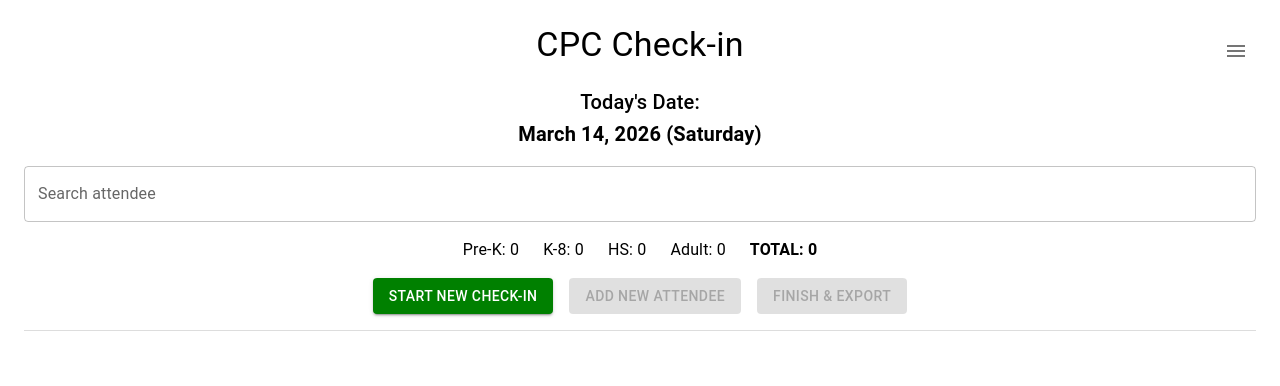
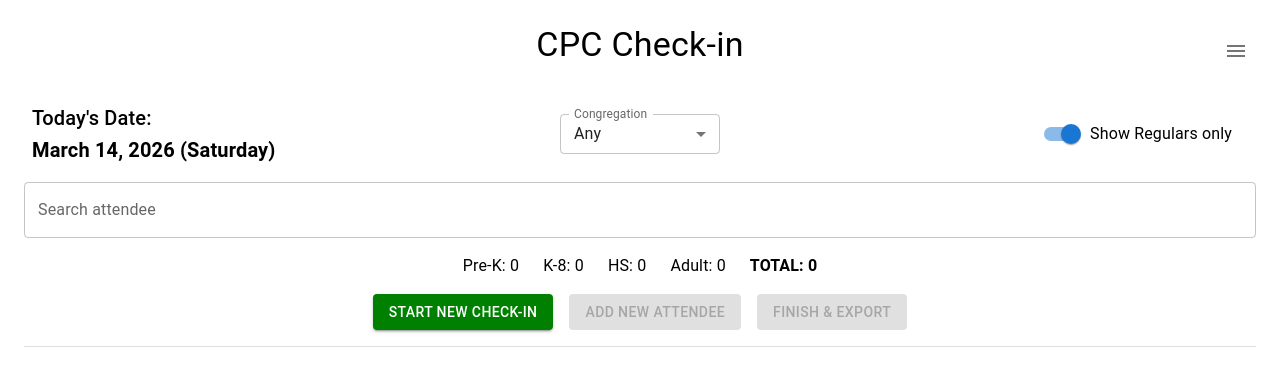
Before and after one commit to cpc-va/checkin, a React (Vite) app: page / in a window 1280 px wide. Shown: the top 386 px of the page. Built offline with nearby package versions, Linux system fonts and the light colour scheme.

Commit message:
Added congregation filter and Show Regular Only toggle

```diff
--- a/src/App.tsx
+++ b/src/App.tsx
@@ -21,6 +21,8 @@ import {
   InputAdornment,
   IconButton,
   Menu,
+  FormControlLabel,
+  Switch,
 } from "@mui/material";
 
 import CheckCircleIcon from "@mui/icons-material/CheckCircle";
@@ -41,8 +43,13 @@ type Attendee = {
   zip?: string;
   category: string;
   language?: string;
+  congregation?: string;
+  active?: string;
+  member?: string;
+  memberSince?: string;
   givingUnit: string;
   displaySequence?: number;
+  group?: string;
   notes?: string;
   dateAdded?: string;
   dateUpdated?: string;
@@ -62,8 +69,13 @@ type AttendeeCSV = {
   ZIP?: string;
   Category: string;
   "Primary Language"?: string;
+  Congregation?: string;
+  "Active?"?: string;
+  "Member?"?: string;
+  "Member Since"?: string;
   "Giving Unit"?: string;
   "Display Sequence"?: string;
+  Group?: string;
   Notes?: string;
   "Date Added"?: string;
   "Date Updated"?: string;
@@ -73,6 +85,21 @@ function App() {
   const [attendees, setAttendees] = useState<Attendee[]>([]);
   const [checked, setChecked] = useState<Record<string, boolean>>({});
   const [search, setSearch] = useState("");
+  const [congregationFilter, setCongregationFilter] = useState<string>(() => {
+    return localStorage.getItem("congregationFilter") || "Any";
+  });
+  const [showRegularsOnly, setShowRegularsOnly] = useState<boolean>(() => {
+    const saved = localStorage.getItem("showRegularsOnly");
+    return saved !== null ? saved === "true" : true;
+  });
+
+  useEffect(() => {
+    localStorage.setItem("congregationFilter", congregationFilter);
+  }, [congregationFilter]);
+
+  useEffect(() => {
+    localStorage.setItem("showRegularsOnly", String(showRegularsOnly));
+  }, [showRegularsOnly]);
 
   const [addOpen, setAddOpen] = useState(false);
   const [aboutOpen, setAboutOpen] = useState(false);
@@ -199,6 +226,8 @@ function App() {
         // No checked attendees, just clear
         setChecked({});
         localStorage.setItem("checkins", JSON.stringify({}));
+        setCongregationFilter("Any");
+        setShowRegularsOnly(true);
       }
     }
   }
@@ -206,6 +235,8 @@ function App() {
   function confirmClearCheckins() {
     setChecked({});
     localStorage.setItem("checkins", JSON.stringify({}));
+    setCongregationFilter("Any");
+    setShowRegularsOnly(true);
     setConfirmClearOpen(false);
   }
 
@@ -231,10 +262,15 @@ function App() {
           zip: row["ZIP"],
           category: row["Category"],
           language: row["Primary Language"],
+          congregation: row["Congregation"],
+          active: row["Active?"],
+          member: row["Member?"],
+          memberSince: row["Member Since"],
           givingUnit: row["Giving Unit"] ?? row["Display Name"],
           displaySequence: row["Display Sequence"]
             ? parseInt(row["Display Sequence"], 10)
             : undefined,
+          group: row["Group"],
           notes: row["Notes"],
           dateAdded: row["Date Added"],
           dateUpdated: row["Date Updated"],
@@ -268,7 +304,28 @@ function App() {
     });
   }
 
-  const filtered = attendees.filter((a) => {
+  const baseFiltered = attendees.filter((a) => {
+    // Always filter out Active? = "D"
+    const act = (a.active || "").trim().toUpperCase();
+    if (act === "D") return false;
+
+    // Congregation filter
+    const cong = (a.congregation || "").trim().toLowerCase();
+    if (congregationFilter === "Chinese") {
+      if (cong !== "chinese" && cong !== "") return false;
+    } else if (congregationFilter === "English") {
+      if (cong !== "english" && cong !== "") return false;
+    }
+
+    // Show Regulars only filter (Active? is 'Y' or 'S')
+    if (showRegularsOnly) {
+      if (act !== "Y" && act !== "S") return false;
+    }
+
+    return true;
+  });
+
+  const filtered = baseFiltered.filter((a) => {
     const q = search.toLowerCase();
     return (
       a.display?.toLowerCase().includes(q) ||
@@ -313,12 +370,19 @@ function App() {
     const today = new Date().toISOString().split("T")[0];
 
     const checkinDate = window.prompt("Confirm check-in date:", today);
+    if (checkinDate === null) return;
     const filename = `checkins-${checkinDate}.csv`;
 
     const rows = Object.keys(checked)
       .filter((k) => checked[k])
-      .map((name) => `${checkinDate},"${name}"`);
-    const csv = "Date,Display Name\n" + rows.join("\n");
+      .map((name) => {
+        const attendee = attendees.find((a) => a.display === name);
+        const congregation = attendee?.congregation || "";
+        const nameEscaped = name.replace(/"/g, '""');
+        const congregationEscaped = congregation.replace(/"/g, '""');
+        return `${checkinDate},"${nameEscaped}","${congregationEscaped}"`;
+      });
+    const csv = "Date,Display Name,Congregation\n" + rows.join("\n");
 
     downloadFile(csv, filename);
   }
@@ -343,8 +407,13 @@ function App() {
       "ZIP",
       "Category",
       "Primary Language",
+      "Congregation",
+      "Active?",
+      "Member?",
+      "Member Since",
       "Giving Unit",
       "Display Sequence",
+      "Group",
       "Notes",
       "Date Added",
       "Date Updated",
@@ -370,8 +439,13 @@ function App() {
         a.zip,
         a.category,
         a.language,
+        a.congregation,
+        a.active,
+        a.member,
+        a.memberSince,
         a.givingUnit,
         a.displaySequence,
+        a.group,
         a.notes,
         a.dateAdded,
         a.dateUpdated,
@@ -580,23 +654,64 @@ function App() {
           </IconButton>
         </Box>
 
-        <Box
-          sx={{
-            display: "flex",
-            justifyContent: "center",
-            alignItems: "center",
-          }}
-        >
-          <Typography
-            variant="h6"
-            color="black"
-            sx={{ mt: 1, textAlign: "center" }}
+        <Grid container spacing={2} alignItems="center" sx={{ mt: 1, px: 1 }}>
+          <Grid
+            item
+            xs={12}
+            sm={4}
+            sx={{ display: "flex", justifyContent: "flex-start" }}
           >
-            Today's Date:
-            <br />
-            <b>{getTodaysDate()}</b>
-          </Typography>
-        </Box>
+            <Typography variant="h6" color="black" sx={{ textAlign: "left" }}>
+              Today's Date:
+              <br />
+              <b>{getTodaysDate()}</b>
+            </Typography>
+          </Grid>
+          <Grid
+            item
+            xs={12}
+            sm={4}
+            sx={{ display: "flex", justifyContent: "center" }}
+          >
+            <FormControl sx={{ minWidth: 160 }} size="small">
+              <InputLabel id="congregation-filter-label">
+                Congregation
+              </InputLabel>
+              <Select
+                labelId="congregation-filter-label"
+                value={congregationFilter}
+                label="Congregation"
+                onChange={(e) => setCongregationFilter(e.target.value)}
+              >
+                <MenuItem value="Any">Any</MenuItem>
+                <MenuItem value="Chinese">Chinese</MenuItem>
+                <MenuItem value="English">English</MenuItem>
+              </Select>
+            </FormControl>
+          </Grid>
+          <Grid
+            item
+            xs={12}
+            sm={4}
+            sx={{
+              display: "flex",
+              justifyContent: { xs: "flex-start", sm: "flex-end" },
+              alignItems: "center",
+            }}
+          >
+            <FormControlLabel
+              control={
+                <Switch
+                  checked={showRegularsOnly}
+                  onChange={(e) => setShowRegularsOnly(e.target.checked)}
+                  color="primary"
+                />
+              }
+              label="Show Regulars only"
+              sx={{ color: "black", whiteSpace: "nowrap" }}
+            />
+          </Grid>
+        </Grid>
 
         <Menu
           anchorEl={menuAnchor}
@@ -985,7 +1100,7 @@ function App() {
               color: "text.secondary",
             }}
           >
-            Version 1.0.0 (updated 2026-03-14)
+            Version 1.1.0 (updated 2026-05-30)
             <br />
             Developed by Wah for CPC
           </Typography>
```
